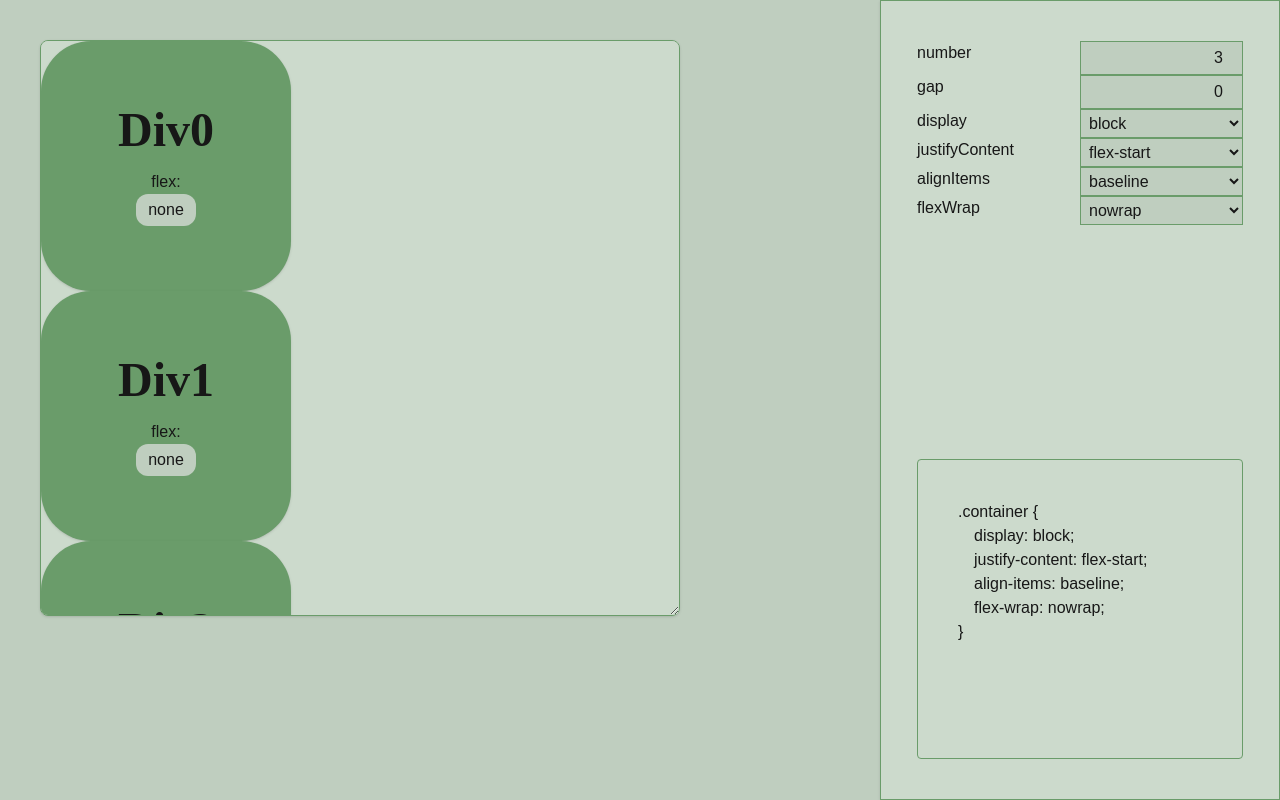
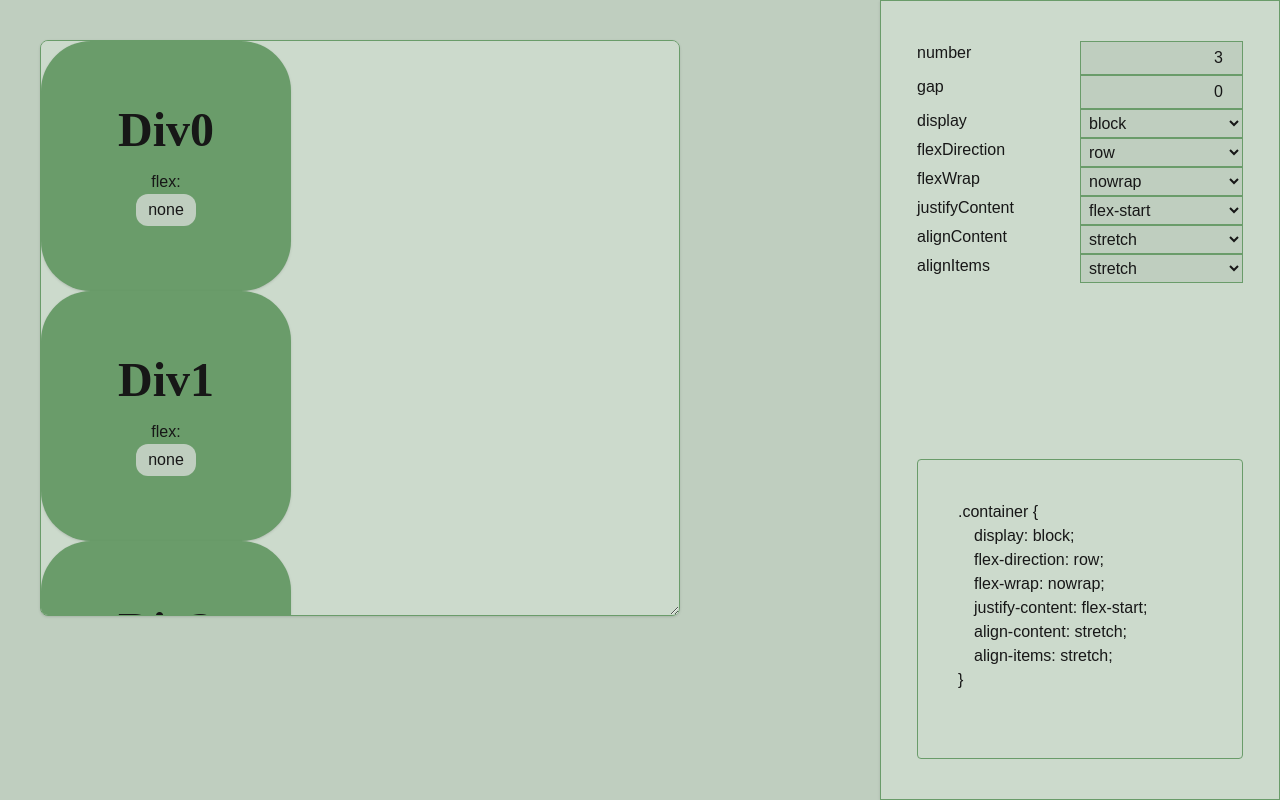
Before and after one commit to SXC22/Flex-Layout-Demo, a Next.js app: page / in a window 1280 px wide. Built offline with nearby package versions, Linux system fonts and the light colour scheme; a web font is replaced by a local one.

Commit message:
Added: more css properties to container

```diff
--- a/src/app/page.jsx
+++ b/src/app/page.jsx
@@ -49,6 +49,20 @@ export default function Home() {
 							callBack={ updateStyle }
 						></SettingComponent>
 
+						{/* FLEX DIRECTION PROPERTIES */}
+						<SettingComponent
+							fieldValue={"flexDirection"}
+							options={["row", "column", "row-reverse", "column-reverse"]}
+							callBack={ updateStyle }
+						></SettingComponent>
+
+						{/* FLEX-WRAP PROPERTY */}
+						<SettingComponent
+							fieldValue={"flexWrap"}
+							options={["nowrap", "wrap", "wrap-reverse"]}
+							callBack={ updateStyle }
+						></SettingComponent>
+
 						{/* JUSTIFY-CONTENT PROPERTY */}
 						<SettingComponent
 							fieldValue={"justifyContent"}
@@ -56,19 +70,20 @@ export default function Home() {
 							callBack={ updateStyle }
 						></SettingComponent>
 
+						{/* ALIGN-CONTENT PROPERTY */}
+						<SettingComponent
+							fieldValue={"alignContent"}
+							options={["stretch", "flex-start", "flex-end", "center", "space-between", "space-around", "space-evenly"]}
+							callBack={ updateStyle }
+						></SettingComponent>
+
 						{/* ALIGN-ITEMS PROPERTY */}
 						<SettingComponent
 							fieldValue={"alignItems"}
-							options={["baseline", "center", "end"]}
+							options={["stretch", "flex-start", "flex-end", "center", "baseline"]}
 							callBack={ updateStyle }
 						></SettingComponent>
 
-						{/* FLEX-WRAP PROPERTY */}
-						<SettingComponent
-							fieldValue={"flexWrap"}
-							options={["nowrap", "wrap", "wrap-reverse", "column-reverse"]}
-							callBack={ updateStyle }
-						></SettingComponent>
 					</section>
 
 					<section>
```
